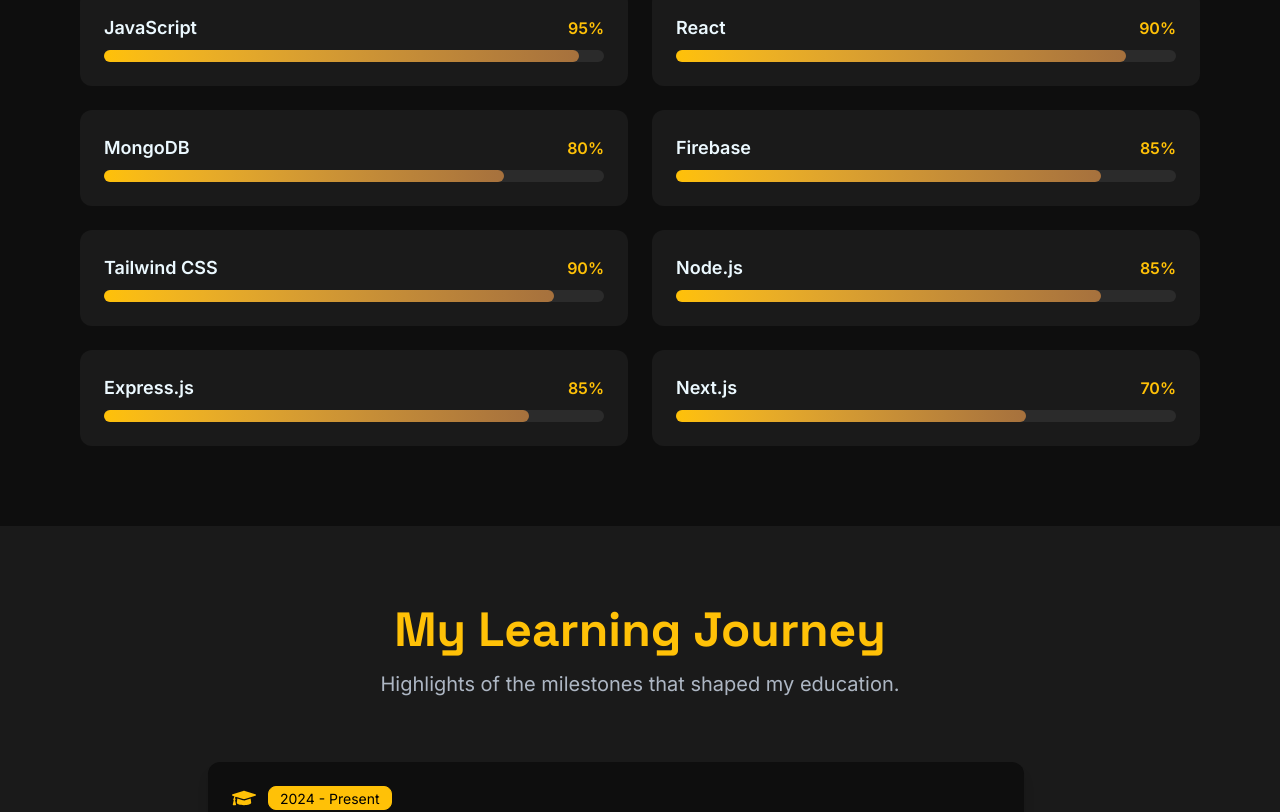
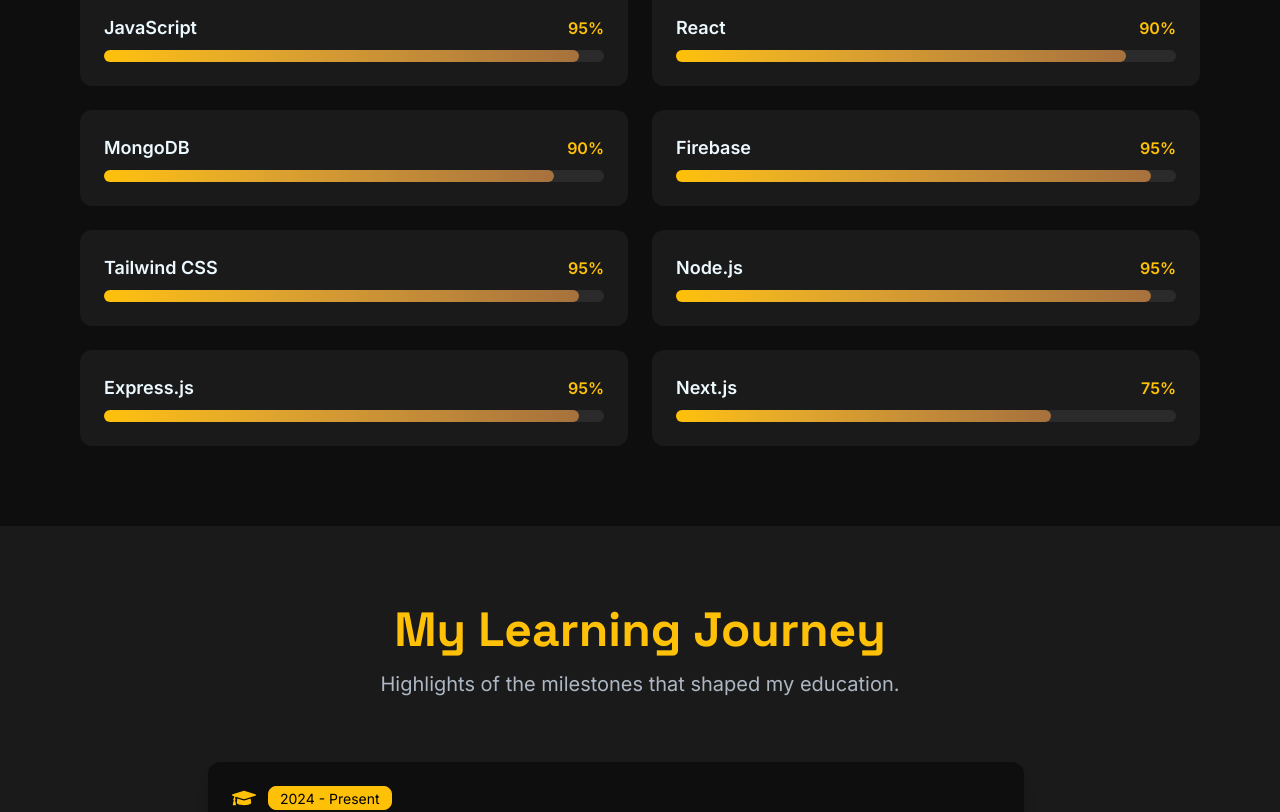
Before and after one commit to HabiburRahmanZihad/Habibur-Rahman-Zihad-Web, a React (Vite) app: page /about in a window 1280 px wide. Shown: the part 1060-1872 px from the top of the page. Built offline with nearby package versions, Linux system fonts and the light colour scheme.

Commit message:
Fix image source

```diff
--- a/src/Pages/About/About.jsx
+++ b/src/Pages/About/About.jsx
@@ -1,5 +1,5 @@
 import { motion } from 'framer-motion';
-import { FaGraduationCap, FaHeart, FaArrowRight } from 'react-icons/fa';
+import { FaGraduationCap, FaHeart } from 'react-icons/fa';
 import Button from '../../Components/Buttons/Button';
 
 import profileImage from '../../assets/MinePic/photo2.jpg';
@@ -76,7 +76,8 @@ const About = () => {
                         >
                             <div className="relative rounded-xl overflow-hidden border-4 border-primary/30 shadow-[0_10px_40px_-10px] shadow-primary animate-wowPulse">
                                 <img
-                                    src={profileImage}
+                                    // src={profileImage}
+                                    src='https://res.cloudinary.com/dvq3pcykn/image/upload/v1758113496/photo2_shl6f1.jpg'
                                     alt="Habibur Rahman — Web Developer"
                                     className="object-cover w-72 h-72 sm:w-80 sm:h-80 md:w-96 md:h-[400px] rounded-xl transition-transform duration-300 hover:scale-105"
                                 />
--- a/src/Pages/About/Certifications.jsx
+++ b/src/Pages/About/Certifications.jsx
@@ -2,31 +2,16 @@ import { motion } from 'framer-motion';
 import { FaAward } from 'react-icons/fa';
 
 
-import WEBDEVCERT from '../../assets/AllPic/Certificate/pg-hero-certificate.png';
-import PhotoContest from '../../assets/AllPic/Certificate/PhotoContest.jpg';
-import CyberSecurity from '../../assets/AllPic/Certificate/cyber.jpg';
-import facebookMarketing from '../../assets/AllPic/Certificate/10.jpg';
-import Communication from '../../assets/AllPic/Certificate/COMMUNICATIONHACKS.png';
-import Presentation from '../../assets/AllPic/Certificate/Presentation&PublicSpeaking.png';
-import EMAILWRITING from '../../assets/AllPic/Certificate/EMAIL WRITING.png';
-import CCECONTEST from '../../assets/AllPic/Certificate/CCe-Contest.jpg';
 
 const achievements = [
-    { image: WEBDEVCERT, title: 'Complete Web Development Course', year: '2025', Platform: 'Programming Hero', ShortSummary: 'Successfully completed the Complete Web Development Course with Excellence, mastering HTML, CSS, JavaScript, React, and real-world projects.' },
-    {
-        image: CCECONTEST,
-        title: 'CCE Inter Semester Programming Contest-3',
-        year: '2025',
-        Platform: 'CCE Club, IIUC',
-        ShortSummary: 'Participated in the CCE Inter Semester Programming Contest-3, enhancing problem-solving skills and coding expertise through competitive programming.'
-    },
-
-    { image: Communication, title: 'Communication Hacks', year: '2025', Platform: '10 Minute School', ShortSummary: 'Completed a course on communication strategies and techniques.' },
-    { image: PhotoContest, title: 'Fundamentals rules of PhotoGraphy', year: '2024', Platform: 'IIUCPS', ShortSummary: 'Participated in a photography contest and won recognition for outstanding skills.' },
-    { image: Presentation, title: 'Presentation & Public Speaking', year: '2023', Platform: '10 Minute School', ShortSummary: 'Completed a comprehensive course on Presentation & Public Speaking, gaining skills in effective communication and audience engagement.' },
-    { image: CyberSecurity, title: 'Cyber Security & Ethical Hacking', year: '2021', Platform: 'Ghoori Learning', ShortSummary: 'Completed a comprehensive course on Cyber Security and Ethical Hacking, gaining skills in protecting systems and networks.' },
-    { image: facebookMarketing, title: 'Facebook Marketing', year: '2021', Platform: '10 Minute School', ShortSummary: 'Completed a course on Facebook Marketing, learning strategies for effective social media advertising.' },
-    { image: EMAILWRITING, title: 'Email Writing', year: '2025', Platform: '10 Minute School', ShortSummary: 'Completed a course on Email Writing, mastering the art of professional communication through email.' }
+    { image: 'https://res.cloudinary.com/dvq3pcykn/image/upload/v1758113803/pg-hero-certificate_vbiln3.png', title: 'Complete Web Development Course', year: '2025', Platform: 'Programming Hero', ShortSummary: 'Successfully completed the Complete Web Development Course with Excellence, mastering HTML, CSS, JavaScript, React, and real-world projects.' },
+    { image: 'https://res.cloudinary.com/dvq3pcykn/image/upload/v1758113802/CCe-Contest_ilts7n.jpg',title: 'CCE Inter Semester Programming Contest-3',year: '2025',Platform: 'CCE Club, IIUC',ShortSummary: 'Participated in the CCE Inter Semester Programming Contest-3, enhancing problem-solving skills and coding expertise through competitive programming.'},
+    { image: 'https://res.cloudinary.com/dvq3pcykn/image/upload/v1758113803/COMMUNICATIONHACKS_atpsfd.png', title: 'Communication Hacks', year: '2025', Platform: '10 Minute School', ShortSummary: 'Completed a course on communication strategies and techniques.' },
+    { image: 'https://res.cloudinary.com/dvq3pcykn/image/upload/v1758113804/PhotoContest_lteajz.jpg', title: 'Fundamentals rules of PhotoGraphy', year: '2024', Platform: 'IIUCPS', ShortSummary: 'Participated in a photography contest and won recognition for outstanding skills.' },
+    { image: 'https://res.cloudinary.com/dvq3pcykn/image/upload/v1758113810/Presentation_PublicSpeaking_s5zyxp.png', title: 'Presentation & Public Speaking', year: '2023', Platform: '10 Minute School', ShortSummary: 'Completed a comprehensive course on Presentation & Public Speaking, gaining skills in effective communication and audience engagement.' },
+    { image: 'https://res.cloudinary.com/dvq3pcykn/image/upload/v1758113802/cyber_xxgrcu.jpg', title: 'Cyber Security & Ethical Hacking', year: '2021', Platform: 'Ghoori Learning', ShortSummary: 'Completed a comprehensive course on Cyber Security and Ethical Hacking, gaining skills in protecting systems and networks.' },
+    { image: 'https://res.cloudinary.com/dvq3pcykn/image/upload/v1758113802/10_qcmdsy.jpg', title: 'Facebook Marketing', year: '2021', Platform: '10 Minute School', ShortSummary: 'Completed a course on Facebook Marketing, learning strategies for effective social media advertising.' },
+    { image: 'https://res.cloudinary.com/dvq3pcykn/image/upload/v1758113803/EMAIL_WRITING_tasy7q.png', title: 'Email Writing', year: '2025', Platform: '10 Minute School', ShortSummary: 'Completed a course on Email Writing, mastering the art of professional communication through email.' }
 ];
 
 const Certifications = () => {
--- a/src/Pages/About/Skills.jsx
+++ b/src/Pages/About/Skills.jsx
@@ -5,12 +5,12 @@ const skills = [
     { name: 'CSS3', level: 90 },
     { name: 'JavaScript', level: 95 },
     { name: 'React', level: 90 },
-    { name: 'MongoDB', level: 80 },
-    { name: 'Firebase', level: 85 },
-    { name: 'Tailwind CSS', level: 90 },
-    { name: 'Node.js', level: 85 },
-    { name: 'Express.js', level: 85 },
-    { name: 'Next.js', level: 70 },
+    { name: 'MongoDB', level: 90 },
+    { name: 'Firebase', level: 95 },
+    { name: 'Tailwind CSS', level: 95 },
+    { name: 'Node.js', level: 95 },
+    { name: 'Express.js', level: 95 },
+    { name: 'Next.js', level: 75 },
 ];
 
 const Skills = () => {
--- a/src/Pages/Home/Home.jsx
+++ b/src/Pages/Home/Home.jsx
@@ -121,7 +121,8 @@ const Home = () => {
                                         boxShadow: '0 0 20px 5px var(--tw-ring-color)',
                                     }}
                                 >
-                                    <img src={profileImage} alt="Profile" className="w-full  object-cover" />
+                                    {/* <img src={profileImage} alt="Profile" className="w-full  object-cover" /> */}
+                                    <img src='https://scontent.fdac160-1.fna.fbcdn.net/v/t39.30808-6/542757019_2579726205718594_8097103200413464814_n.jpg?_nc_cat=111&ccb=1-7&_nc_sid=6ee11a&_nc_ohc=ZlJ7oSH_wGUQ7kNvwEUEHKG&_nc_oc=AdlLazgsRfWph7oidELKafZiYpR65BxkxA-dgao6IwGNN2RdZioLWIL8PfoZVcgyhGs&_nc_zt=23&_nc_ht=scontent.fdac160-1.fna&_nc_gid=z4WxntLHNrsx-1hZkMfLIg&oh=00_Afa6qmMfveI6UAZJ6rrJ3XhH7hj6B-oku-NM2hF3kcoaMw&oe=68D095D3' alt="Profile" className="w-full  object-cover" />
                                 </div>
 
                                 {/* Social Links */}
```
